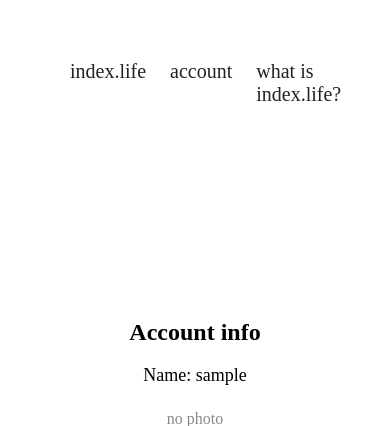
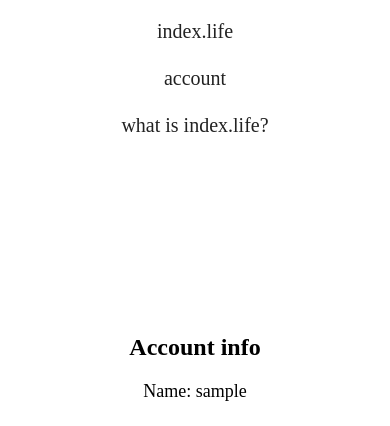
Before and after one commit to CryptoNerf/index.lifeFull, a Django app: page /account/ in a window 390 px wide. Shown: the top 426 px of the page. Run offline with Django 5.2, Linux system fonts and the light colour scheme; the visitor is signed in with stand-in values (Sample User, id 1); data comes from the database, SQL or seed files in the repository; data that the repository does not hold is empty.

Commit message:
css/html fix for mobile

```diff
--- a/myproject/main/static/main/account.css
+++ b/myproject/main/static/main/account.css
@@ -10,6 +10,29 @@ header {
   margin-top: 60px;
   margin-left: 70px;
 }
+
+/* Мобильные устройства (до 768px) */
+@media (max-width: 768px) {
+  .top-menu {
+    flex-direction: column;
+    align-items: center;
+    text-align: center;
+    margin-left: 0;
+    margin-top: 30px;
+    gap: 24px;
+    padding: 0 20px;
+  }
+}
+
+/* Очень маленькие экраны (до 480px) */
+@media (max-width: 480px) {
+  .top-menu {
+    margin-top: 20px;
+    gap: 24px;
+    padding: 0 15px;
+  }
+}
+
 .menu-link {
   color: #222;
   text-decoration: none;
--- a/myproject/main/templates/main/account.html
+++ b/myproject/main/templates/main/account.html
@@ -2,7 +2,8 @@
 <html lang="ru">
 <head>
   <meta charset="UTF-8">
-  <title>Account — index.life</title>
+  <meta name="viewport" content="width=device-width, initial-scale=1.0">
+  <title>Account</title>
   {% load static %}
   <!-- edit_day.css removed: only account.css used for this page -->
   <link rel="stylesheet" href="{% static 'main/account.css' %}">
--- a/myproject/main/templates/main/edit_day.html
+++ b/myproject/main/templates/main/edit_day.html
@@ -2,6 +2,7 @@
 <html lang="ru">
 <head>
   <meta charset="UTF-8">
+  <meta name="viewport" content="width=device-width, initial-scale=1.0">
   <title>my day index</title>
   {% load static %}
   <link rel="stylesheet" href="{% static 'main/edit_day.css' %}">
--- a/myproject/main/templates/main/login.html
+++ b/myproject/main/templates/main/login.html
@@ -3,6 +3,7 @@
 <head>
   <meta charset="UTF-8">
   <title>login</title>
+  <meta name="viewport" content="width=device-width, initial-scale=1.0">
   {% load static %}
   <link rel="stylesheet" href="{% static 'main/login.css' %}">
 </head>
--- a/myproject/main/templates/main/mood_grid.html
+++ b/myproject/main/templates/main/mood_grid.html
@@ -2,6 +2,7 @@
 <html lang="ru">
 <head>
   <meta charset="UTF-8">
+  <meta name="viewport" content="width=device-width, initial-scale=1.0">
   <title>calendar 2025</title>
   {% load static %}
   <link rel="stylesheet" href="{% static 'main/calendar.css' %}">
--- a/myproject/main/templates/main/register.html
+++ b/myproject/main/templates/main/register.html
@@ -2,6 +2,7 @@
 <html lang="ru">
 <head>
   <meta charset="UTF-8">
+  <meta name="viewport" content="width=device-width, initial-scale=1.0">
   <title>register</title>
   {% load static %}
   <link rel="stylesheet" href="{% static 'main/login.css' %}">
--- a/myproject/main/templates/main/what_is_index.html
+++ b/myproject/main/templates/main/what_is_index.html
@@ -2,6 +2,7 @@
 <html lang="ru">
   <head>
     <meta charset="UTF-8" />
+    <meta name="viewport" content="width=device-width, initial-scale=1.0" />
     <title>why?</title>
     {% load static %}
     <link rel="stylesheet" href="{% static 'main/what_is_index.css' %}" />
```
Also changed, not shown: myproject/main/static/main/calendar.css (+23 -0 lines), myproject/main/static/main/edit_day.css (+23 -0 lines), myproject/main/static/main/what_is_index.css (+24 -0 lines).
